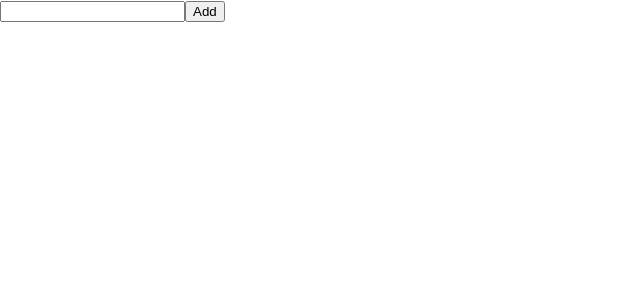
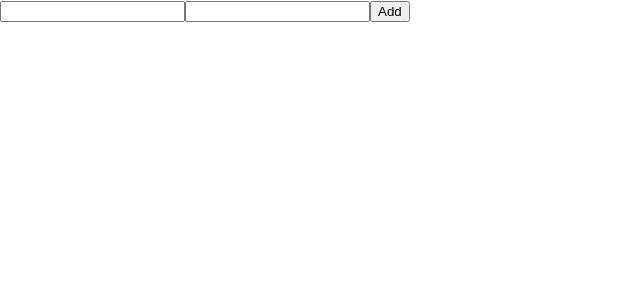
Before and after one commit to aliuwd927/cv-project, a React (Create React App) app: page / in a window 1280 px wide. Shown: the top 300 px of the page, without its empty margins (0-640 px from the left). Built offline with nearby package versions, Linux system fonts and the light colour scheme.

Commit message:
need to fix input field

```diff
--- a/src/App.js
+++ b/src/App.js
@@ -10,24 +10,30 @@ class App extends Component{
       name: '',
       names:[]
     }
+
+    this.handleChange = this.handleChange.bind(this)
+    this.onSubmitName = this.onSubmitName.bind(this)
+
   }
 
   handleChange = (e)=>{
     this.setState({
-      name: e.target.value,
+      nameF: e.target.value,
+      nameL: e.target.value,
     })
   }
 
   onSubmitName = (e) =>{
     e.preventDefault();
     this.setState({
-      name:'',
-      names: this.state.names.concat(this.state.name)
+      nameF:'',
+      nameL: '',
+      names: this.state.names.concat(this.state.nameF + this.state.nameL)
     })
   }
     render(){
 
-      const {name, names} = this.state;
+      const {nameF,nameL, names} = this.state;
 
       return (
         <div>
@@ -35,7 +41,13 @@ class App extends Component{
           <input
           type="text"
           onChange ={this.handleChange}
-          value={name}
+          value={nameF}
+          />
+
+          <input
+          type="text"
+          onChange ={this.handleChange}
+          value={nameL}
           />
 
           <button
```
